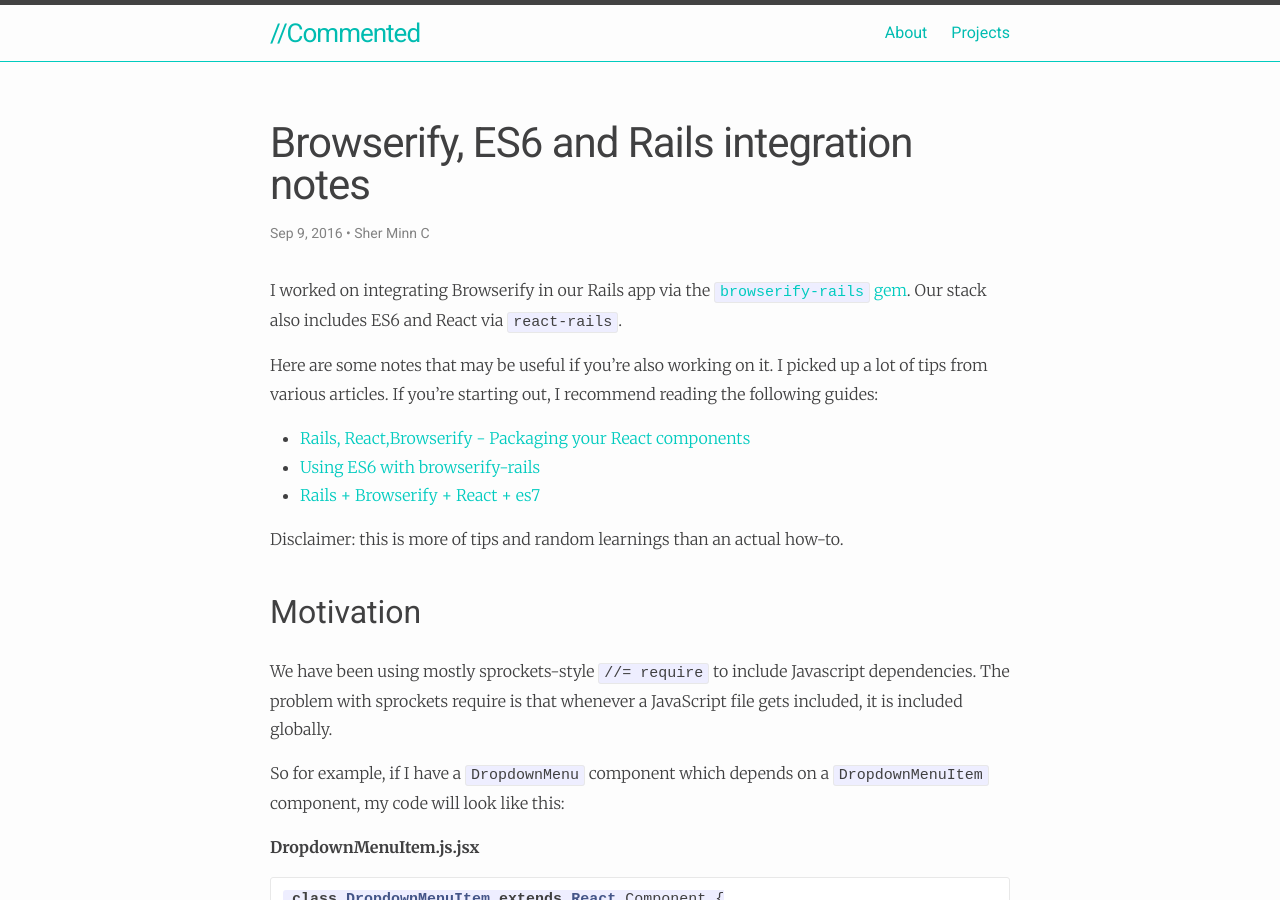
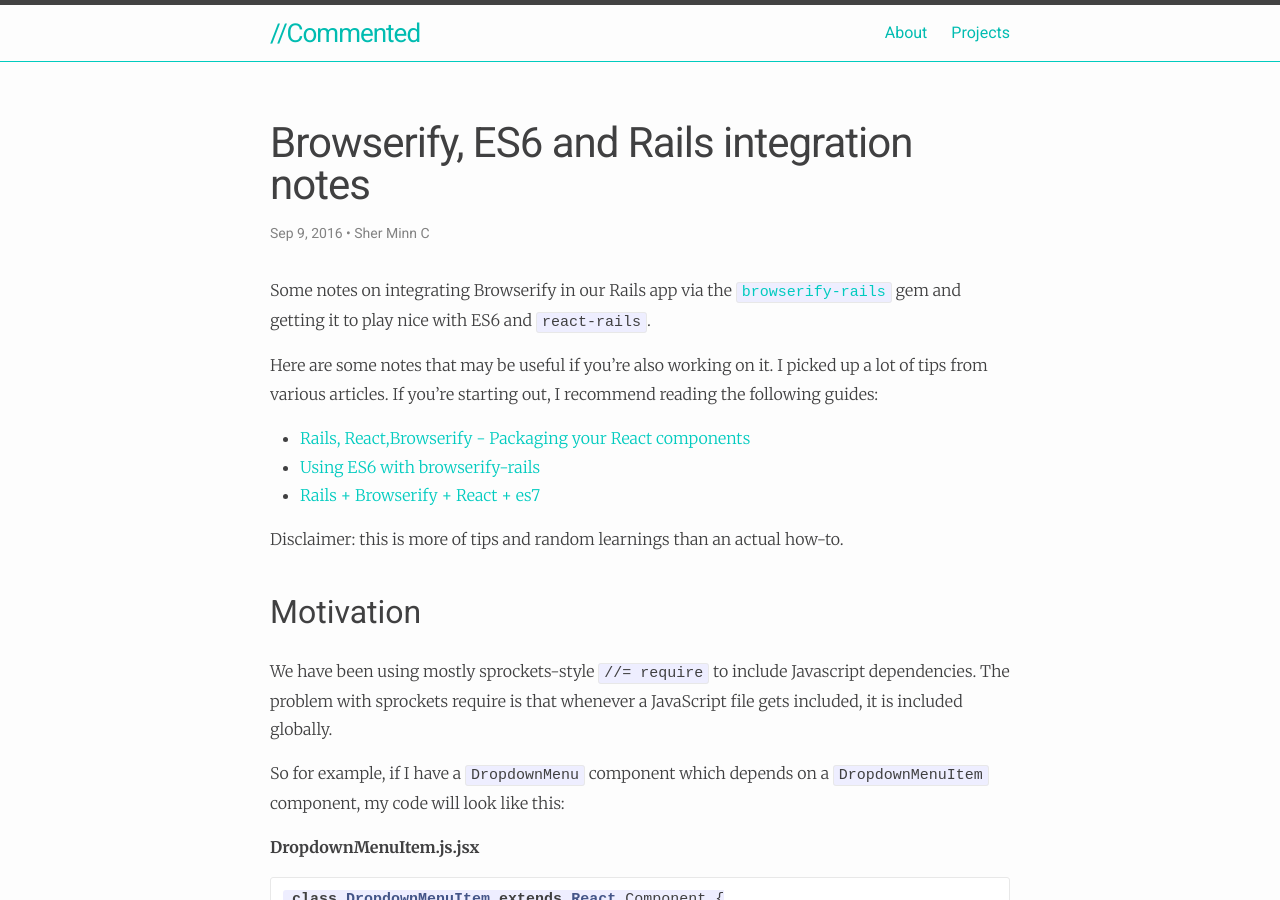
Before and after one commit to piratefsh/piratefsh.github.io, a Jekyll site: the page built from _posts/2016-09-09-browserify-rails-integration.md, in a window 1280 px wide and 900 px high. Built offline with Jekyll 4.4.1, drawn with Linux system fonts in a browser that asks for light colours.

Commit message:
Update description

```diff
--- a/_posts/2016-09-09-browserify-rails-integration.md
+++ b/_posts/2016-09-09-browserify-rails-integration.md
@@ -2,12 +2,12 @@
 title: Browserify, ES6 and Rails integration notes
 layout: post
 categories: [projects]
-tags: [work, rails, browserify, es6, javascript]
+tags: [work, rails, browserify, es6, javascript, react]
 published: True
 author: "Sher Minn C"
 ---
 
-I worked on integrating Browserify in our Rails app via the [`browserify-rails` gem](https://github.com/browserify-rails/browserify-rails). Our stack also includes ES6 and React via `react-rails`.
+Some notes on integrating Browserify in our Rails app via the [`browserify-rails`](https://github.com/browserify-rails/browserify-rails) gem and getting it to play nice with ES6 and `react-rails`.
 
 Here are some notes that may be useful if you're also working on it. I picked up a lot of tips from various articles. If you're starting out, I recommend reading the following guides:
 
```
